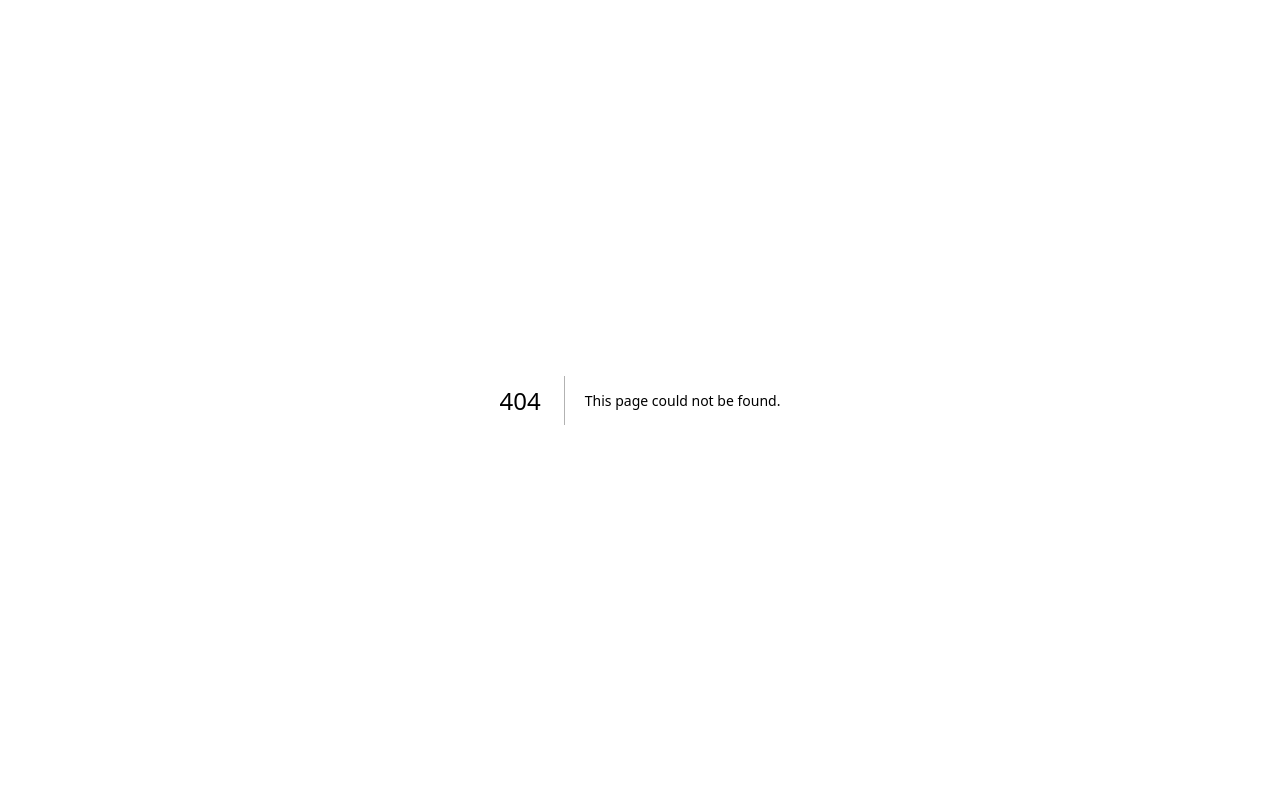
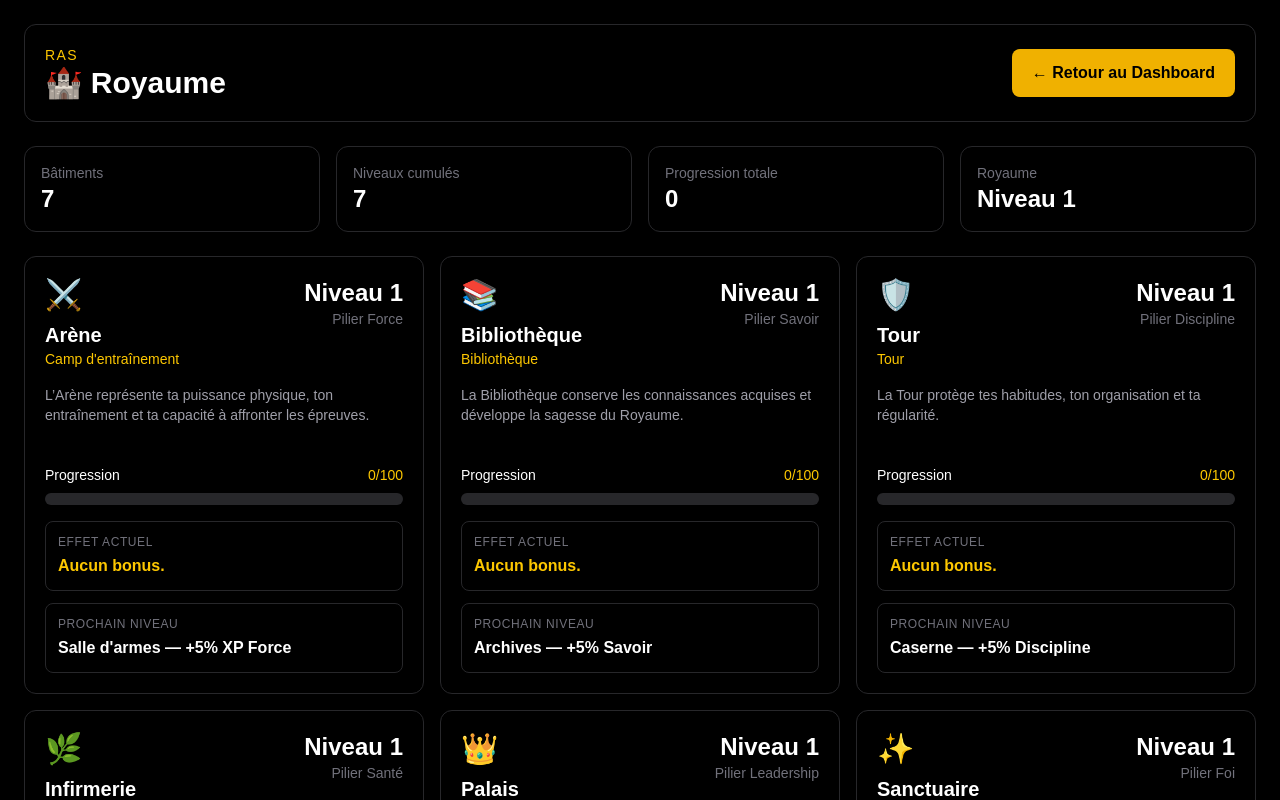
Before and after one commit to RobinWhitman/ras, a Next.js app: page /kingdom in a window 1280 px wide. Before the commit this address had no page. Shown: the top 800 px of the page. Built offline with nearby package versions, Linux system fonts and the light colour scheme.

Commit message:
Macro Sprint Royaume - Page Royaume complete

```diff
--- /dev/null
+++ b/src/app/kingdom/page.tsx
@@ -0,0 +1,206 @@
+"use client";
+
+import Link from "next/link";
+import { useGame } from "@/hooks/useGame";
+import {
+  buildingNames,
+  getBuildingProgress,
+} from "@/lib/buildings";
+import { BUILDING_BONUSES } from "@/lib/buildingBonuses";
+import type { Pillar } from "@/types/game";
+
+const buildingIcons: Record<Pillar, string> = {
+  Force: "⚔️",
+  Savoir: "📚",
+  Discipline: "🛡️",
+  Santé: "🌿",
+  Leadership: "👑",
+  Foi: "✨",
+  Relations: "🤝",
+};
+
+const buildingDescriptions: Record<Pillar, string> = {
+  Force:
+    "L’Arène représente ta puissance physique, ton entraînement et ta capacité à affronter les épreuves.",
+  Savoir:
+    "La Bibliothèque conserve les connaissances acquises et développe la sagesse du Royaume.",
+  Discipline:
+    "La Tour protège tes habitudes, ton organisation et ta régularité.",
+  Santé:
+    "L’Infirmerie reflète ta nutrition, ton sommeil, ton hygiène et ta récupération.",
+  Leadership:
+    "Le Palais représente tes projets, ton activité professionnelle et tes responsabilités.",
+  Foi:
+    "Le Sanctuaire grandit grâce à la prière, la gratitude et la fidélité à tes valeurs.",
+  Relations:
+    "La Place représente les liens entretenus avec ta famille, tes amis et tes alliés.",
+};
+
+export default function KingdomPage() {
+  const { pillarScores } = useGame();
+
+  const totalLevels = pillarScores.reduce((total, item) => {
+    return total + getBuildingProgress(item.score).level;
+  }, 0);
+
+  const totalScore = pillarScores.reduce(
+    (total, item) => total + item.score,
+    0
+  );
+
+  return (
+    <main className="min-h-screen bg-black p-6 text-white">
+      <div className="mx-auto max-w-7xl space-y-6">
+        <header className="flex items-center justify-between rounded-xl border border-zinc-800 p-5">
+          <div>
+            <p className="text-sm uppercase tracking-widest text-yellow-400">
+              RAS
+            </p>
+
+            <h1 className="text-3xl font-bold">
+              🏰 Royaume
+            </h1>
+          </div>
+
+          <Link
+            href="/"
+            className="rounded-lg bg-yellow-500 px-5 py-3 font-bold text-black"
+          >
+            ← Retour au Dashboard
+          </Link>
+        </header>
+
+        <section className="grid grid-cols-2 gap-4 md:grid-cols-4">
+          <div className="rounded-xl border border-zinc-800 p-4">
+            <p className="text-sm text-zinc-500">
+              Bâtiments
+            </p>
+            <p className="text-2xl font-bold">
+              {pillarScores.length}
+            </p>
+          </div>
+
+          <div className="rounded-xl border border-zinc-800 p-4">
+            <p className="text-sm text-zinc-500">
+              Niveaux cumulés
+            </p>
+            <p className="text-2xl font-bold">
+              {totalLevels}
+            </p>
+          </div>
+
+          <div className="rounded-xl border border-zinc-800 p-4">
+            <p className="text-sm text-zinc-500">
+              Progression totale
+            </p>
+            <p className="text-2xl font-bold">
+              {totalScore}
+            </p>
+          </div>
+
+          <div className="rounded-xl border border-zinc-800 p-4">
+            <p className="text-sm text-zinc-500">
+              Royaume
+            </p>
+            <p className="text-2xl font-bold">
+              Niveau {Math.floor(totalLevels / 7)}
+            </p>
+          </div>
+        </section>
+
+        <section className="grid gap-4 md:grid-cols-2 xl:grid-cols-3">
+          {pillarScores.map((item) => {
+            const progress = getBuildingProgress(item.score);
+
+            const bonusIndex = Math.min(
+              progress.level - 1,
+              BUILDING_BONUSES[item.pillar].length - 1
+            );
+
+            const currentBonus =
+              BUILDING_BONUSES[item.pillar][bonusIndex];
+
+            const nextBonus =
+              BUILDING_BONUSES[item.pillar][bonusIndex + 1];
+
+            return (
+              <article
+                key={item.pillar}
+                className="rounded-xl border border-zinc-800 p-5"
+              >
+                <div className="mb-4 flex items-start justify-between gap-4">
+                  <div>
+                    <p className="text-3xl">
+                      {buildingIcons[item.pillar]}
+                    </p>
+
+                    <h2 className="mt-2 text-xl font-bold">
+                      {buildingNames[item.pillar]}
+                    </h2>
+
+                    <p className="text-sm text-yellow-400">
+                      {currentBonus.title}
+                    </p>
+                  </div>
+
+                  <div className="text-right">
+                    <p className="text-2xl font-bold">
+                      Niveau {progress.level}
+                    </p>
+
+                    <p className="text-sm text-zinc-500">
+                      Pilier {item.pillar}
+                    </p>
+                  </div>
+                </div>
+
+                <p className="min-h-16 text-sm text-zinc-400">
+                  {buildingDescriptions[item.pillar]}
+                </p>
+
+                <div className="mt-4">
+                  <div className="mb-2 flex justify-between text-sm">
+                    <span>Progression</span>
+
+                    <span className="text-yellow-400">
+                      {progress.current}/{progress.next}
+                    </span>
+                  </div>
+
+                  <div className="h-3 overflow-hidden rounded-full bg-zinc-800">
+                    <div
+                      className="h-full bg-yellow-500 transition-all duration-300"
+                      style={{ width: `${progress.percent}%` }}
+                    />
+                  </div>
+                </div>
+
+                <div className="mt-4 rounded-lg border border-zinc-800 p-3">
+                  <p className="text-xs uppercase tracking-wider text-zinc-500">
+                    Effet actuel
+                  </p>
+
+                  <p className="mt-1 font-bold text-yellow-400">
+                    {currentBonus.description}
+                  </p>
+                </div>
+
+                <div className="mt-3 rounded-lg border border-zinc-800 p-3">
+                  <p className="text-xs uppercase tracking-wider text-zinc-500">
+                    Prochain niveau
+                  </p>
+
+                  <p className="mt-1 font-bold">
+                    {nextBonus
+                      ? `${nextBonus.title} — ${nextBonus.description}`
+                      : "Évolution maximale atteinte"}
+                  </p>
+                </div>
+              </article>
+            );
+          })}
+        </section>
+      </div>
+    </main>
+  );
+}
--- a/src/components/dashboard/KingdomPanel.tsx
+++ b/src/components/dashboard/KingdomPanel.tsx
@@ -1,9 +1,9 @@
+import Link from "next/link";
 import Card from "@/components/Card";
 import {
   buildingNames,
   getBuildingProgress,
 } from "@/lib/buildings";
-import { BUILDING_BONUSES } from "@/lib/buildingBonuses";
 import type { Pillar } from "@/types/game";
 
 type KingdomPanelProps = {
@@ -26,56 +26,41 @@ const buildingIcons: Record<Pillar, string> = {
 export default function KingdomPanel({
   pillarScores,
 }: KingdomPanelProps) {
+  const visibleBuildings = pillarScores.slice(0, 6);
+
   return (
     <Card title="🏰 Royaume">
-      <div className="grid grid-cols-2 gap-1">
-        {pillarScores.map((item) => {
+      <div className="grid grid-cols-3 gap-1.5">
+        {visibleBuildings.map((item) => {
           const progress = getBuildingProgress(item.score);
-          const bonus =
-  BUILDING_BONUSES[item.pillar][
-    Math.min(progress.level - 1, 4)
-  ];
 
           return (
             <div
               key={item.pillar}
-              className="rounded-md border border-zinc-800 px-2 py-1"
+              className="rounded-md border border-zinc-800 p-1.5 text-center"
             >
-              <div className="flex items-center justify-between gap-1">
-                <p className="truncate text-[11px] font-bold">
-                  <p className="text-[9px] text-yellow-500">
-  {bonus.title}
-</p>
+              <p className="text-base">
+                {buildingIcons[item.pillar]}
+              </p>
 
-<p className="text-[8px] text-zinc-500 truncate">
-  {bonus.description}
-</p>
-                  {buildingIcons[item.pillar]}{" "}
-                  {buildingNames[item.pillar]}
-                </p>
+              <p className="truncate text-[9px] font-bold">
+                {buildingNames[item.pillar]}
+              </p>
 
-                <span className="text-[10px] font-bold text-yellow-400">
-                  {item.score}
-                </span>
-              </div>
-
-              <div className="mt-0.5 flex items-center justify-between text-[9px] text-zinc-500">
-                <span>Niv. {progress.level}</span>
-                <span>
-                  {progress.current}/{progress.next}
-                </span>
-              </div>
-
-              <div className="mt-0.5 h-1 overflow-hidden rounded-full bg-zinc-800">
-                <div
-                  className="h-full rounded-full bg-yellow-500 transition-all duration-300"
-                  style={{ width: `${progress.percent}%` }}
-                />
-              </div>
+              <p className="text-[8px] text-yellow-400">
+                Niv. {progress.level}
+              </p>
             </div>
           );
         })}
       </div>
+
+      <Link
+        href="/kingdom"
+        className="mt-2 block rounded-lg border border-zinc-700 px-3 py-1.5 text-center text-[10px] font-bold text-zinc-300 transition hover:border-yellow-500 hover:text-yellow-400"
+      >
+        Ouvrir le Royaume complet →
+      </Link>
     </Card>
   );
 }
--- a/src/components/dashboard/TopBar.tsx
+++ b/src/components/dashboard/TopBar.tsx
@@ -28,6 +28,13 @@ export default function TopBar({
         </Link>
 
         <Link
+          href="/kingdom"
+          className="rounded-lg border border-zinc-700 px-3 py-2 text-sm text-zinc-300 transition hover:border-yellow-500 hover:text-yellow-400"
+        >
+          🏰 Royaume
+        </Link>
+
+        <Link
           href="/journal"
           className="rounded-lg border border-zinc-700 px-3 py-2 text-sm text-zinc-300 transition hover:border-yellow-500 hover:text-yellow-400"
         >
@@ -45,7 +52,6 @@ export default function TopBar({
       <div className="flex items-center gap-8 text-right">
         <div>
           <p className="font-bold">🔥 Série : {currentStreak}</p>
-
           <p className="text-xs text-zinc-400">
             Record : {bestStreak}
           </p>
```
